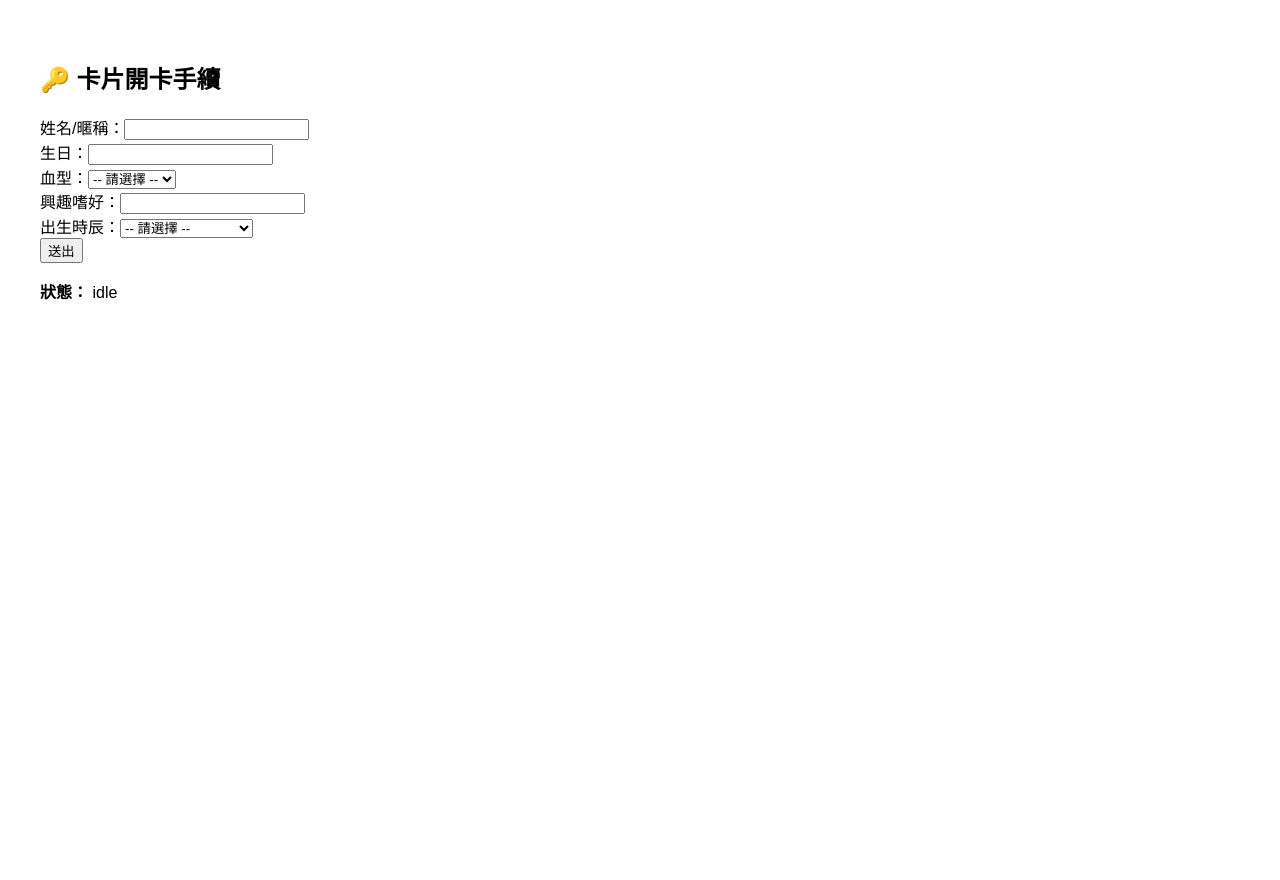
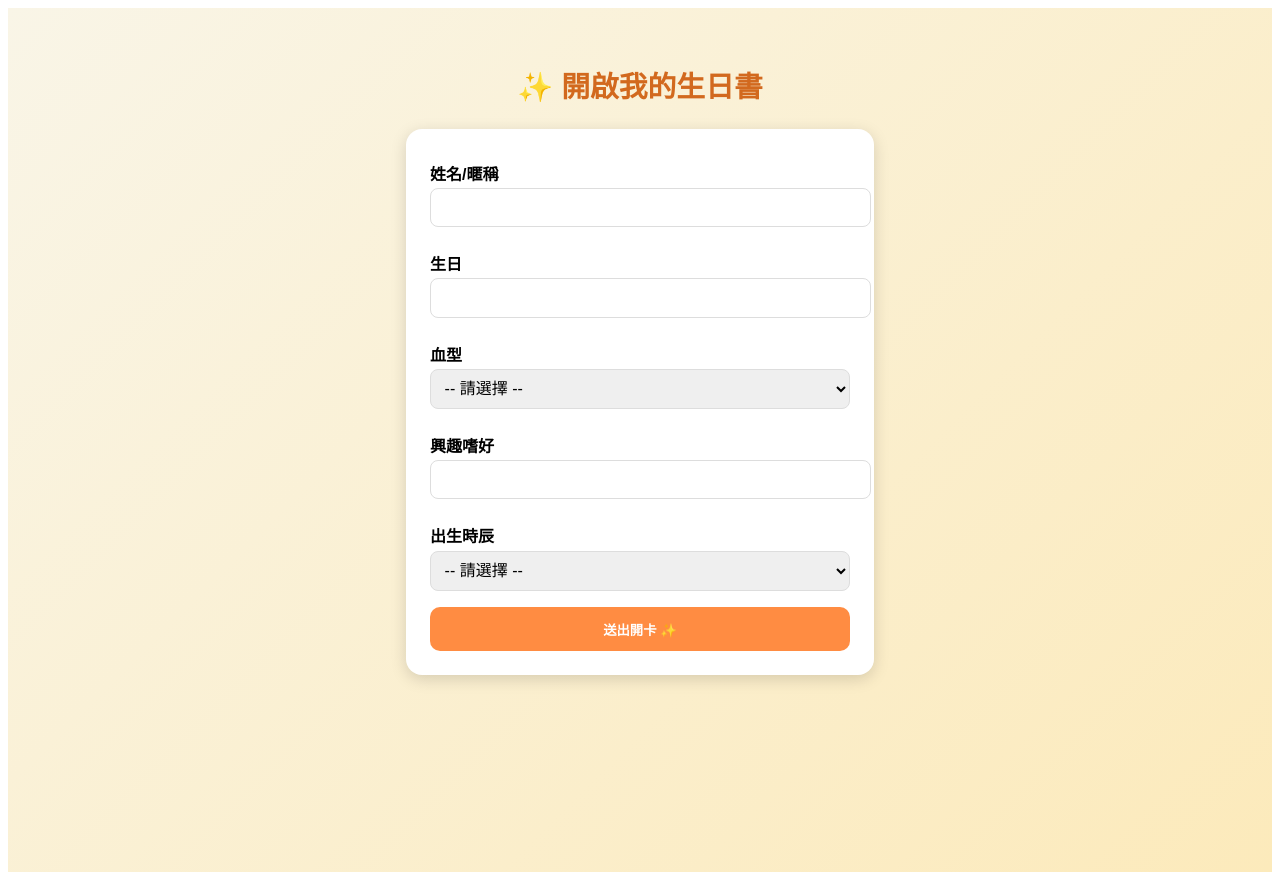
Before and after one commit to srluo/NFC-HBBK, a Next.js app: page /activate in a window 1280 px wide. Before the commit the page ends 800 px from the top, so only its background shows below. Built offline with nearby package versions, Linux system fonts and the light colour scheme.

Commit message:
add css for activate

```diff
--- a/pages/activate.jsx
+++ b/pages/activate.jsx
@@ -1,5 +1,6 @@
 "use client";
 import { useState, useEffect } from "react";
+import styles from "./activate.module.css"; // 引入專用樣式
 
 export default function Activate() {
   const [status, setStatus] = useState("idle");
@@ -12,7 +13,6 @@ export default function Activate() {
     birth_time: ""
   });
 
-  // 自動帶入 URL 上的 d=生日 與 token
   useEffect(() => {
     const urlParams = new URLSearchParams(window.location.search);
     const d = urlParams.get("d") || "";
@@ -56,28 +56,25 @@ export default function Activate() {
   };
 
   return (
-    <div style={{ padding: "2rem", fontFamily: "sans-serif" }}>
-      <h2>🔑 卡片開卡手續</h2>
-      <form onSubmit={handleSubmit}>
-        <div>
-          <label>姓名/暱稱：</label>
+    <div className={styles.page}>
+      <h2 className={styles.title}>✨ 開啟我的生日書</h2>
+      <form className={styles.card} onSubmit={handleSubmit}>
+        <label>姓名/暱稱</label>
         <input
           name="user_name"
           value={form.user_name}
           onChange={handleChange}
           required
         />
-        </div>
-        <div>
-          <label>生日：</label>
+
+        <label>生日</label>
         <input
           name="birthday"
           value={form.birthday}
           readOnly
         />
-        </div>
-        <div>
-          <label>血型：</label>
+
+        <label>血型</label>
         <select
           name="blood_type"
           value={form.blood_type}
@@ -89,17 +86,15 @@ export default function Activate() {
           <option value="O">O 型</option>
           <option value="AB">AB 型</option>
         </select>
-        </div>
-        <div>
-          <label>興趣嗜好：</label>
+
+        <label>興趣嗜好</label>
         <input
           name="hobbies"
           value={form.hobbies}
           onChange={handleChange}
         />
-        </div>
-        <div>
-          <label>出生時辰：</label>
+
+        <label>出生時辰</label>
         <select
           name="birth_time"
           value={form.birth_time}
@@ -119,14 +114,15 @@ export default function Activate() {
           <option value="戌時">戌時 (19:00-21:00)</option>
           <option value="亥時">亥時 (21:00-23:00)</option>
         </select>
-        </div>
 
-        <button type="submit">送出</button>
+        <button type="submit" className={styles.button}>送出開卡 ✨</button>
       </form>
 
-      <div style={{ marginTop: "1rem" }}>
+      {status !== "idle" && (
+        <div className={styles.statusBox}>
           <strong>狀態：</strong> {status}
         </div>
+      )}
     </div>
   );
 }
--- /dev/null
+++ b/pages/activate.module.css
@@ -0,0 +1,66 @@
+.page {
+  font-family: "Microsoft JhengHei", "Noto Sans TC", sans-serif;
+  background: linear-gradient(135deg, #f9f5e7, #fceabb);
+  min-height: 100vh;
+  padding: 2rem;
+  display: flex;
+  flex-direction: column;
+  align-items: center;
+}
+
+.title {
+  font-size: 1.8rem;
+  color: #d2691e;
+  margin-bottom: 1.5rem;
+}
+
+.card {
+  background: #fff;
+  padding: 1.5rem;
+  border-radius: 16px;
+  box-shadow: 0 4px 16px rgba(0,0,0,0.15);
+  width: 100%;
+  max-width: 420px;
+}
+
+.card label {
+  display: block;
+  font-weight: bold;
+  margin: 0.5rem 0 0.2rem;
+}
+
+.card input,
+.card select {
+  width: 100%;
+  padding: 0.6rem;
+  margin-bottom: 1rem;
+  border: 1px solid #ddd;
+  border-radius: 8px;
+  font-size: 1rem;
+}
+
+.button {
+  width: 100%;
+  padding: 0.8rem;
+  background: #ff8c42;
+  color: #fff;
+  font-weight: bold;
+  border: none;
+  border-radius: 10px;
+  cursor: pointer;
+  transition: background 0.2s;
+}
+
+.button:hover {
+  background: #e67a33;
+}
+
+.statusBox {
+  margin-top: 1rem;
+  padding: 0.8rem;
+  background: #fff9f2;
+  border: 1px solid #f0d4b4;
+  border-radius: 8px;
+  text-align: center;
+  font-size: 0.9rem;
+}
```
Lines whose indentation alone changed are shown as unchanged.
